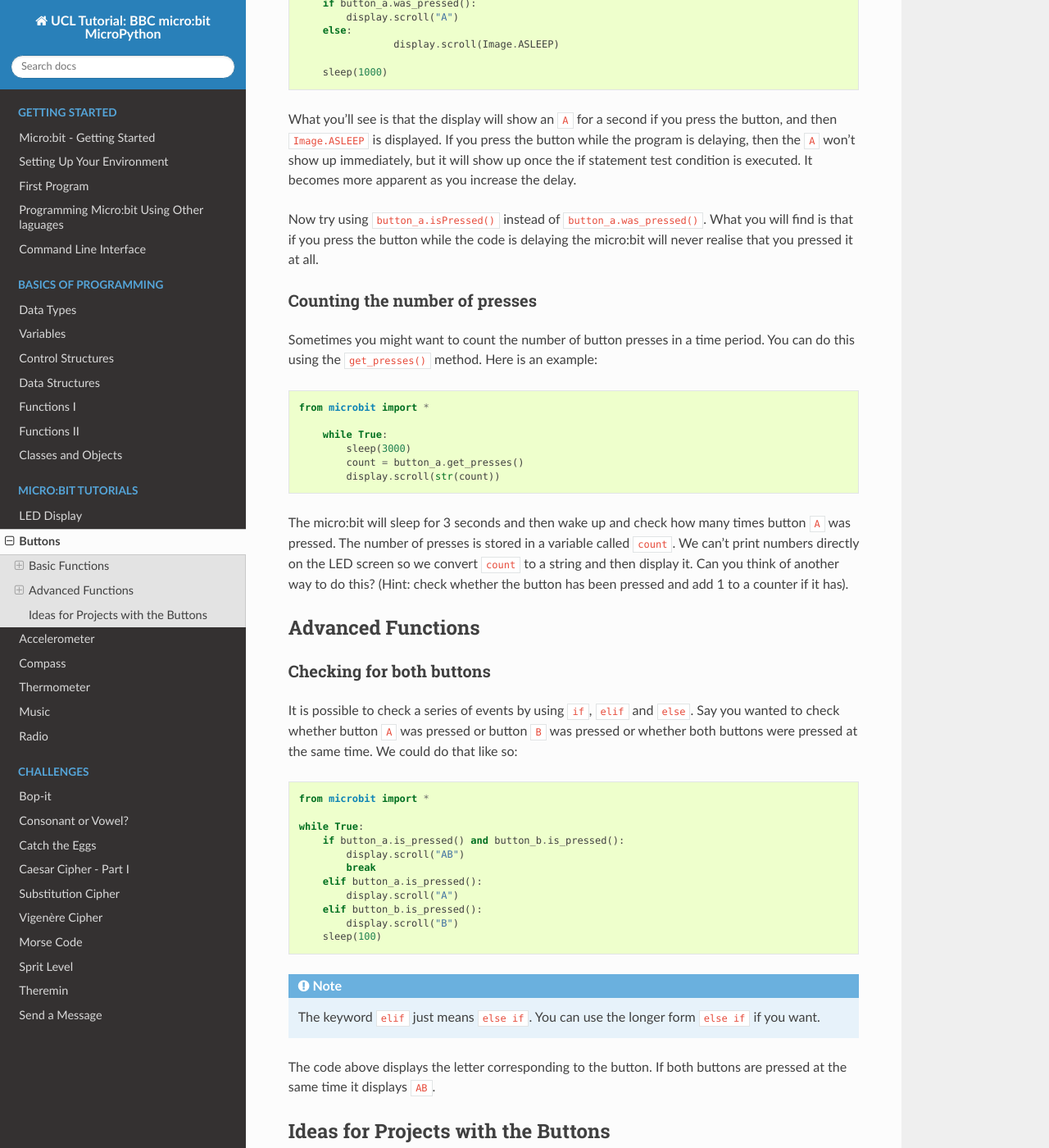
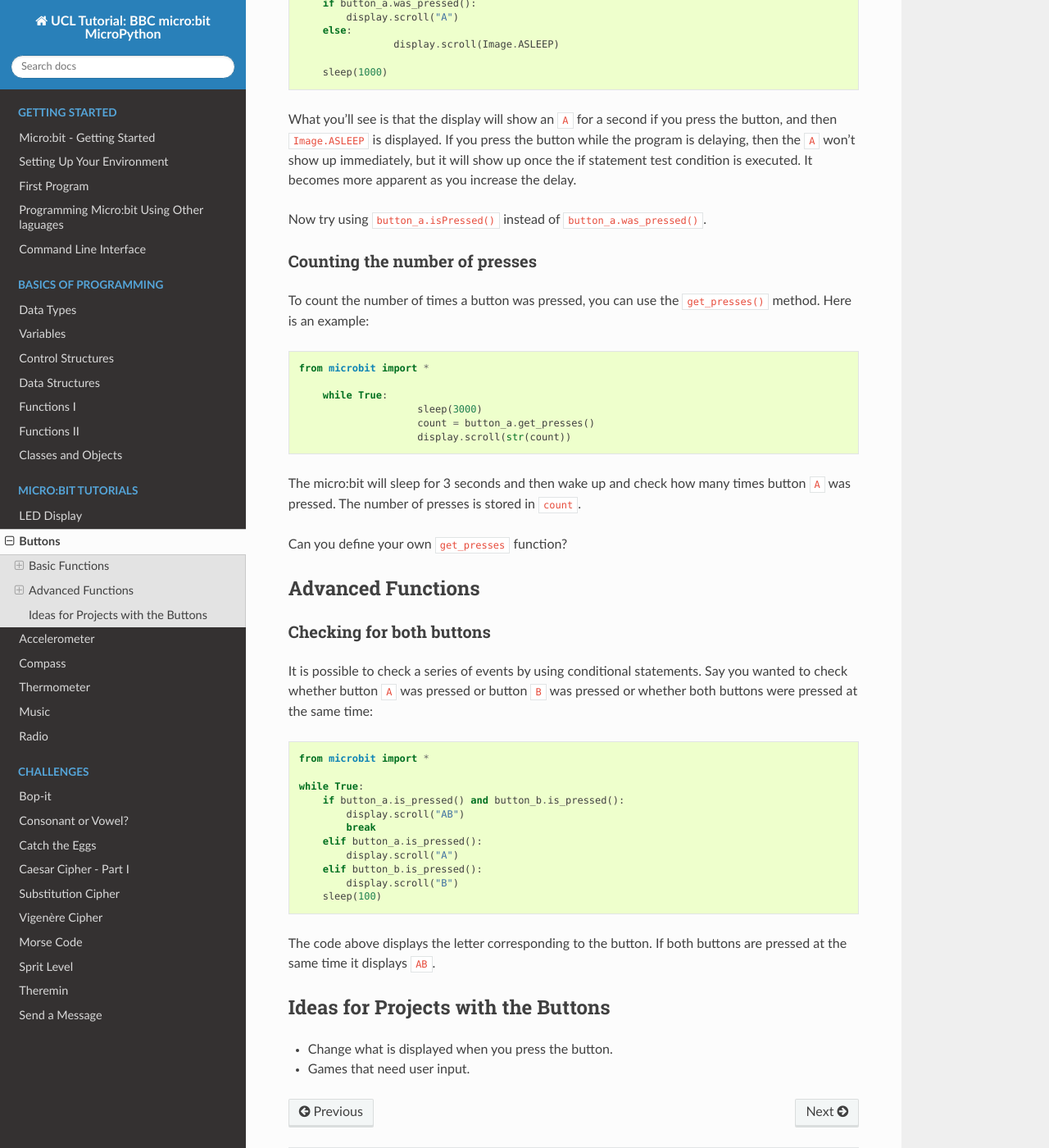
Before and after one commit to rharbird/microbit-challenges, a Sphinx documentation site: the page built from docs/source/tutorials/buttons.rst, in a window 1280 px wide and 1400 px high, scrolled down 1145 px. Shown: the whole window at 82% size. Built offline with Sphinx 7.4.7 and the Read the Docs theme 2.0.0, drawn with Linux system fonts in a browser that asks for light colours; pages that are not in the unit, such as notebooks, are missing from menus; some of the changed text lies outside the part shown.

Commit message:
Modify text

```diff
--- a/docs/source/tutorials/buttons.rst
+++ b/docs/source/tutorials/buttons.rst
@@ -50,30 +50,32 @@ What you’ll see is that the display will show an ``A`` for a second if you pre
 program is delaying, then the ``A`` won’t show up immediately, but it will show up once the if statement test condition is executed. It becomes more apparent as you
 increase the delay.
 
-Now try using ``button_a.isPressed()`` instead of ``button_a.was_pressed()``. What you will find is
-that if you press the button while the code is delaying the micro:bit will never realise that you pressed it at all.
+Now try using ``button_a.isPressed()`` instead of ``button_a.was_pressed()``.
 
 Counting the number of presses
 ------------------------------
-Sometimes you might want to count the number of button presses in a time period. You can do this using the
+To count the number of times a button was pressed, you can use the
 ``get_presses()`` method.  Here is an example::
 
     from microbit import *
 
         while True:
-	    sleep(3000)
-            count = button_a.get_presses()
-            display.scroll(str(count))
+			sleep(3000)
+			count = button_a.get_presses()
+			display.scroll(str(count))
 
 The micro:bit will sleep for 3 seconds and then wake up and check how many times button ``A`` was pressed. The number of presses is
-stored in a variable called ``count``. We can't print numbers directly on the LED screen so we convert ``count`` to a string and then display it. Can you think of another way to do this? (Hint: check whether the button has been pressed and add 1 to a counter if it has).
+stored in ``count``.
+
+Can you define your own ``get_presses`` function?
 
 Advanced Functions
 ===================
 
 Checking for both buttons
 -------------------------
-It is possible to check a series of events by using ``if``, ``elif`` and ``else``. Say you wanted to check whether button ``A`` was pressed or button ``B`` was pressed or whether both buttons were pressed at the same time. We could do that like so::
+It is possible to check a series of events by using conditional statements. Say you wanted to check whether button ``A`` was pressed or button ``B`` was pressed or
+whether both buttons were pressed at the same time: ::
 
 	from microbit import *
 
@@ -87,12 +89,10 @@ It is possible to check a series of events by using ``if``, ``elif`` and ``else`
 	        display.scroll("B")
 	    sleep(100)
 
-.. note:: The keyword ``elif`` just means ``else if``. You can use the longer form ``else if`` if you want.
-
 The code above displays the letter corresponding to the button. If both buttons are pressed at the same time it displays ``AB``.
 
 
 Ideas for Projects with the Buttons
 ===================================
 * Change what is displayed when you press the button.
-* Games that need user input… can you make one up?
+* Games that need user input.
```
